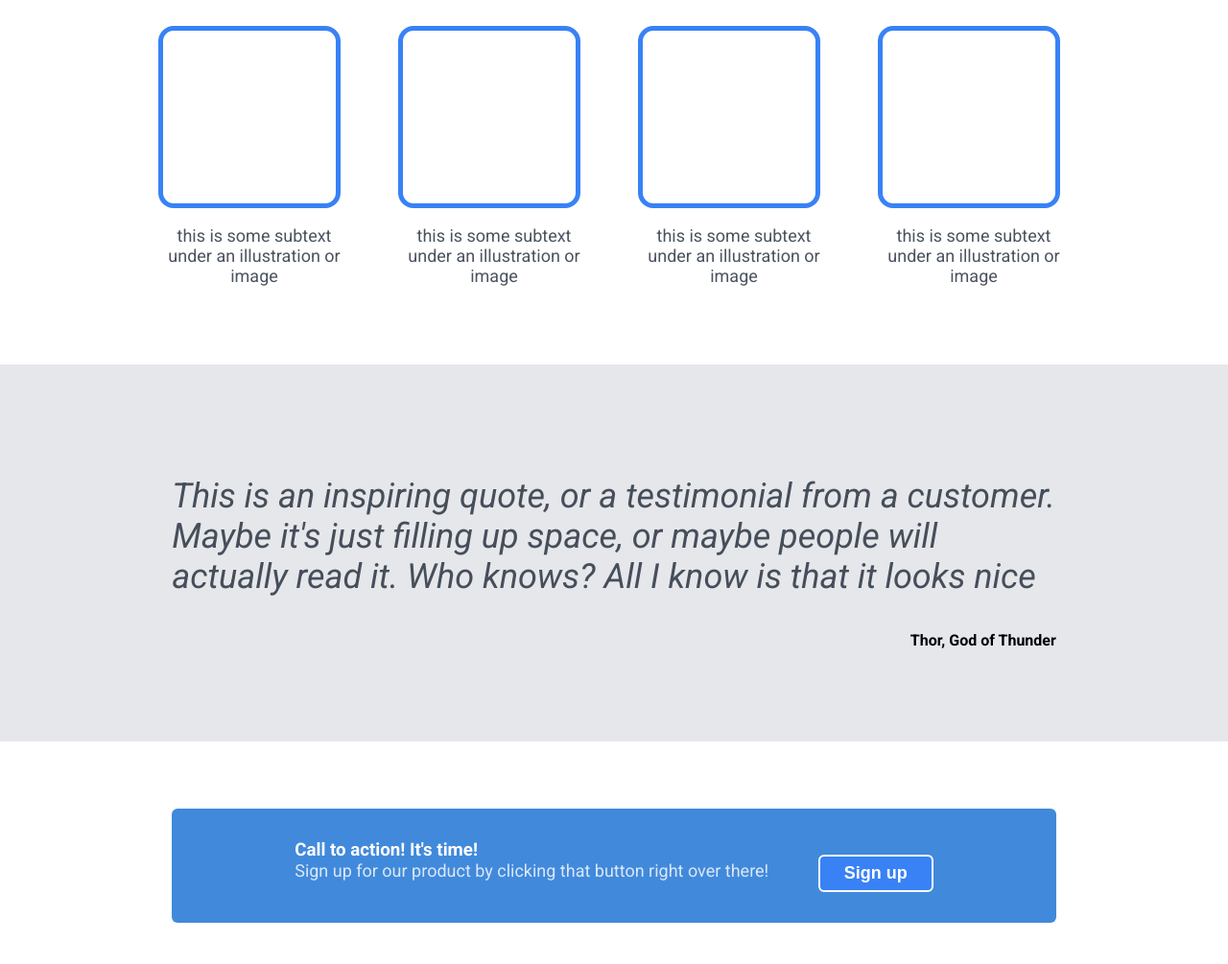
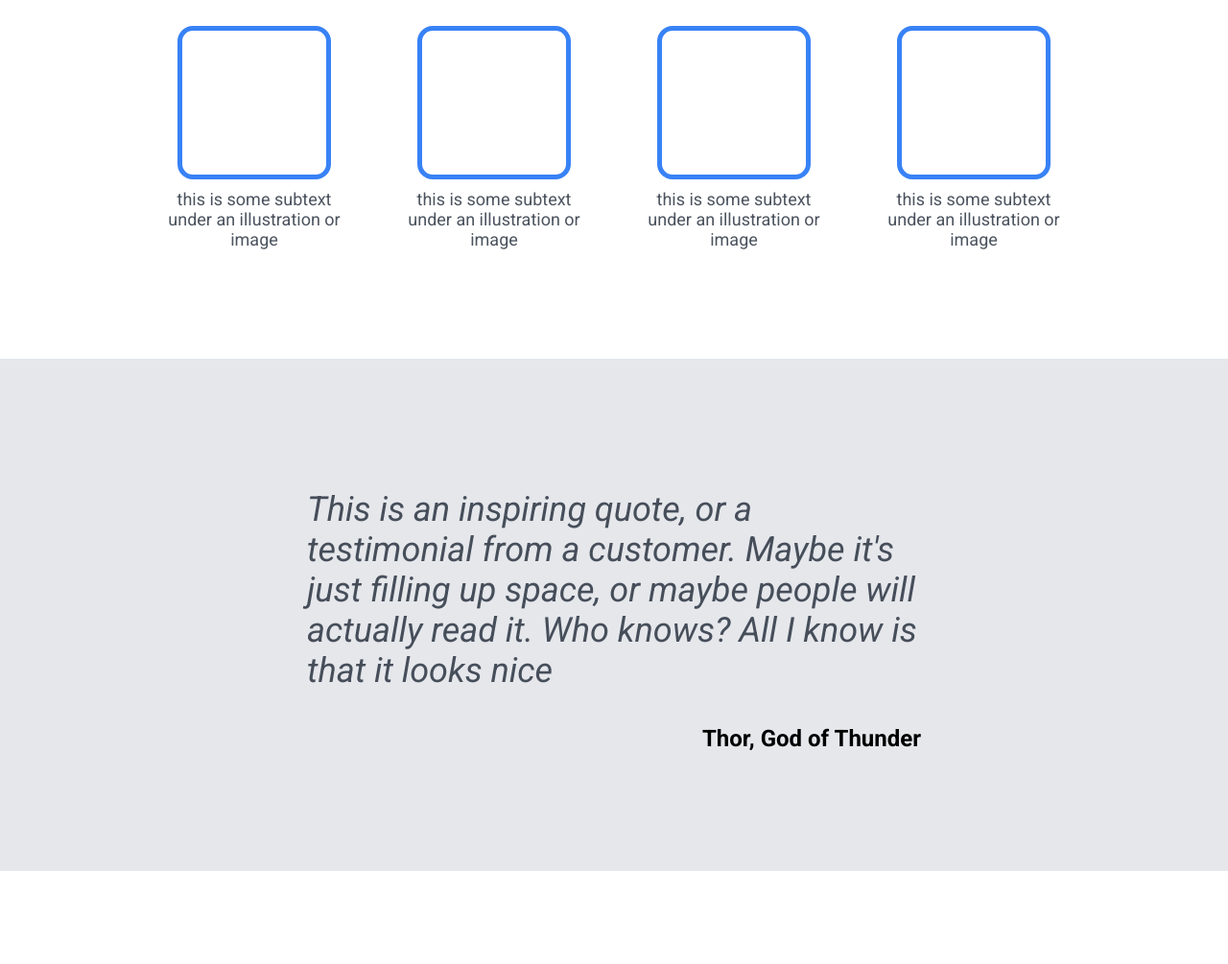
Before and after one commit to sosopanda/landing-page, a plain HTML site: page index.html in a window 1280 px wide. Shown: the part 767-1772 px from the top of the page at 96% size. Drawn offline with Linux system fonts and the light colour scheme.

Commit message:
Ajustadas las proporciones para resoluciones mayores

```diff
--- a/estilo.css
+++ b/estilo.css
@@ -82,6 +82,7 @@ button {
 .middle {
     flex:1;
     color: #1F2937;
+    padding-bottom: 40px;
 }
 
 h2 {
@@ -99,17 +100,21 @@ h2 {
 .group {
     width: 200px;
     text-align: center;
+    display: flex;
+    flex-direction: column;
+    align-items: center;
 }
 
 .group div {
-    width: 180px;
-    height: 180px;
+    width: 150px;
+    height: 150px;
     border: 5px solid #3882F6;
     border-radius: 16px;
 }
 
 .group p {
     opacity: 80%;
+    margin: 10px;
 }
 
 h2 {
@@ -120,7 +125,7 @@ h2 {
 .quote {
     flex: 1;
     background-color: #E5E7EB;
-    padding: 80px 14%;
+    padding: 100px 25%;
 }
 
 .classy {
@@ -132,20 +137,23 @@ h2 {
 
 .name {
     text-align: right;
+    font-size: 24px;
     font-weight: bold;
 }
 
 .bottom {
-    margin: 70px 14%;
+    margin: 100px 14%;
     background-color: #4189db;
     border-radius: 6px;
-    padding: 32px 10%;
+    padding: 60px 10%;
     display: flex;
     justify-content: space-between;
+    align-items: center;
     color: white;
 }
 
 .left h3 {
+    font-size: 24px;
     margin: 0;
 }
 
```
